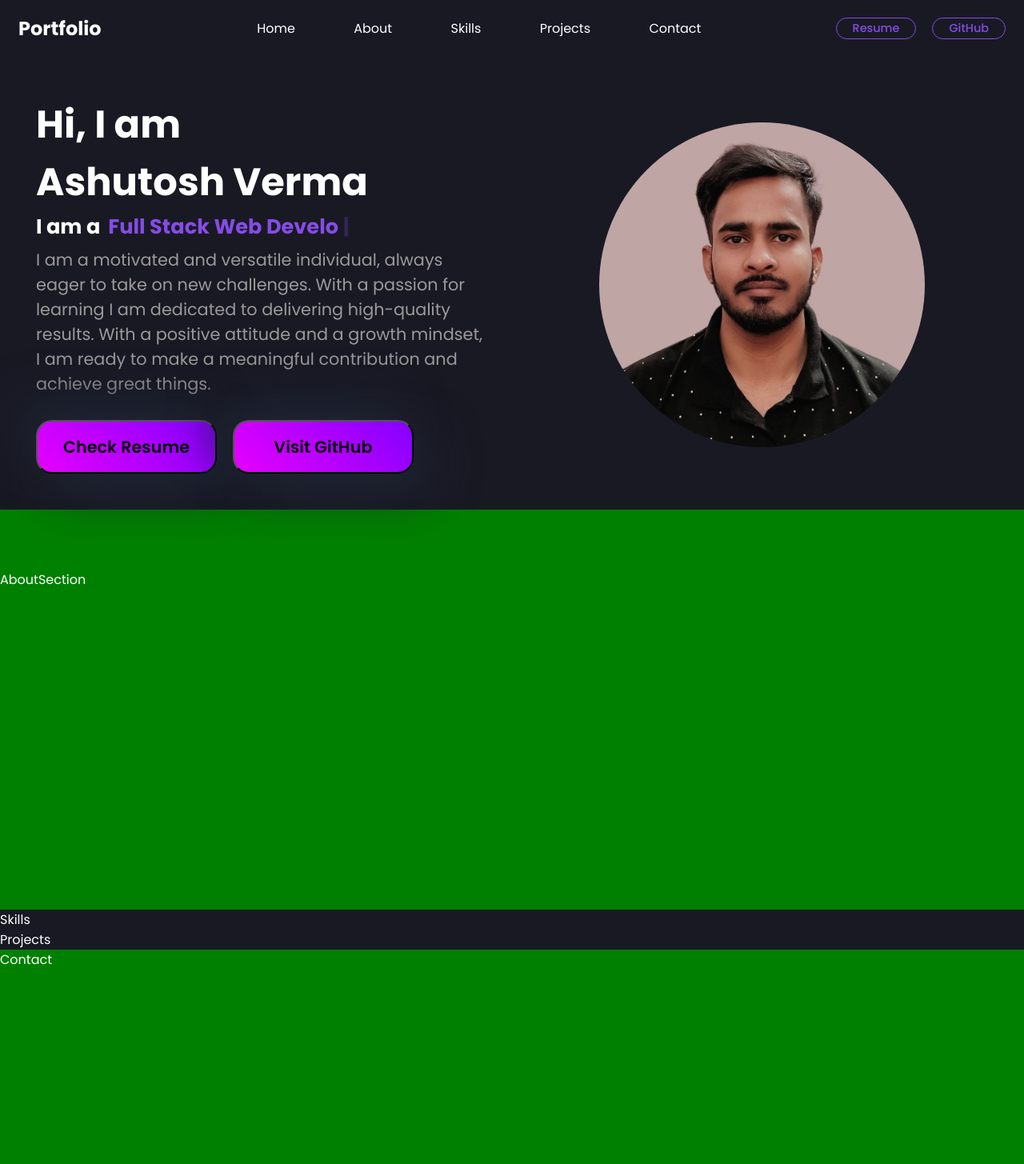
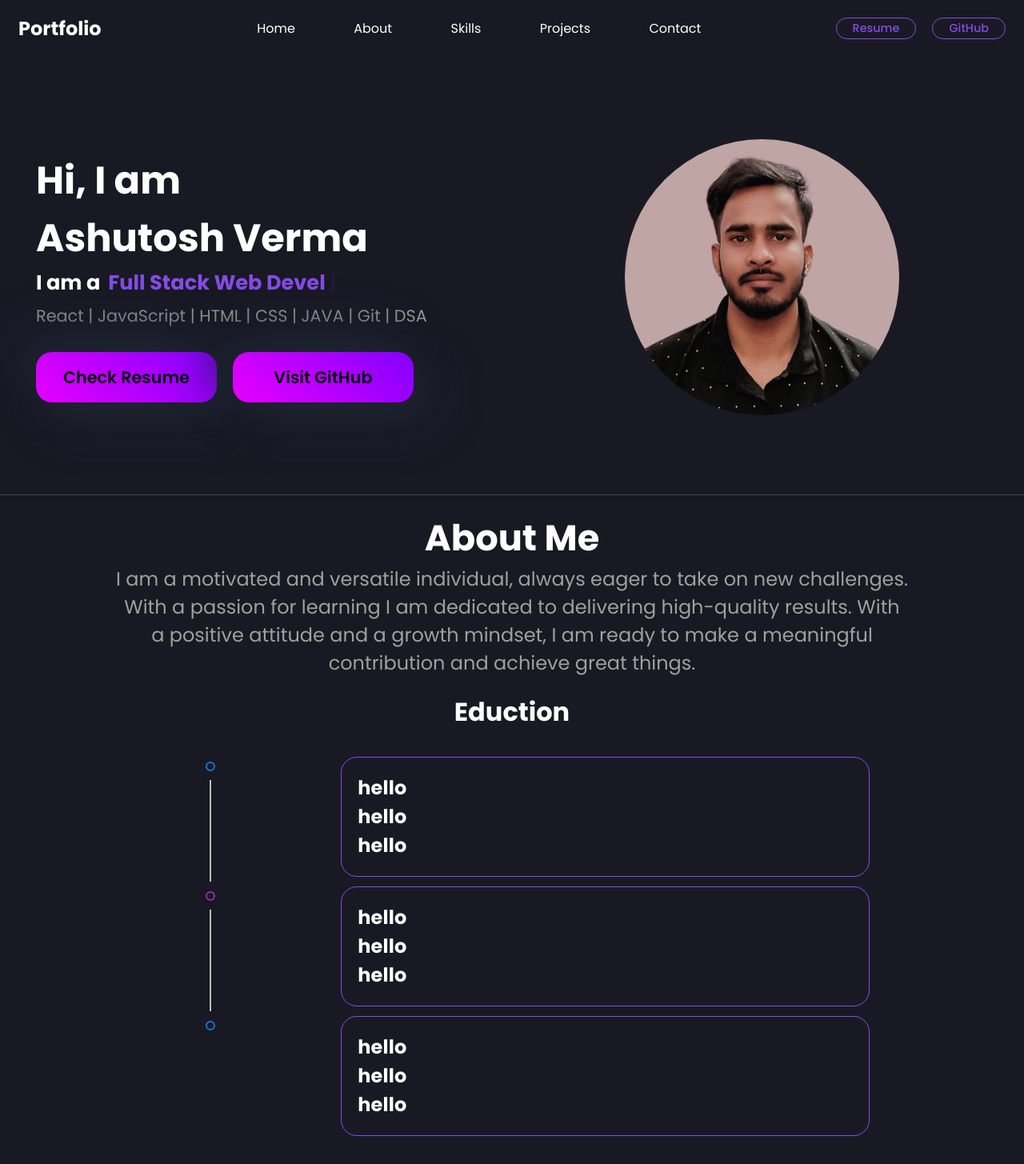
Before and after one commit to 1ashutoshverma/1ashutoshverma.github.io, a React (Vite) app: page / in a window 1280 px wide. Shown: the top 1455 px of the page at 80% size. Built offline with nearby package versions, Linux system fonts and the light colour scheme.

Commit message:
added about section

```diff
--- a/package.json
+++ b/package.json
@@ -10,6 +10,7 @@
     "preview": "vite preview"
   },
   "dependencies": {
+    "@mui/lab": "^5.0.0-alpha.148",
     "react": "^18.2.0",
     "react-dom": "^18.2.0",
     "typewriter-effect": "^2.21.0"
--- a/src/components/AboutSection/AboutSection.css
+++ b/src/components/AboutSection/AboutSection.css
@@ -1,3 +1,36 @@
 #about {
-  padding-top: 75px;
+  padding: 20px;
+  max-width: 1350px;
+  margin: auto;
+  font-size: 16px;
+  /* border: 1px solid red;
+  border-radius: 20px; */
 }
+
+#about h1 {
+  text-align: center;
+  font-size: 2.8em;
+}
+
+#about > p {
+  text-align: center;
+  max-width: 80%;
+  margin: auto;
+  font-size: 1.5em;
+  color: rgb(160, 160, 160);
+}
+.education_card > h2 {
+  text-align: center;
+  font-size: 2em;
+  padding: 20px 0;
+}
+.education_card > div {
+  margin: auto;
+}
+.education_box {
+  border: 1px solid #854ce6;
+  border-radius: 20px;
+  width: 70%;
+  padding: 20px;
+  margin: auto;
+}
--- a/src/components/AboutSection/AboutSection.jsx
+++ b/src/components/AboutSection/AboutSection.jsx
@@ -1,8 +1,82 @@
 import React from 'react'
 import "./AboutSection.css"
+import Timeline from '@mui/lab/Timeline';
+import TimelineItem from '@mui/lab/TimelineItem';
+import TimelineSeparator from '@mui/lab/TimelineSeparator';
+import TimelineConnector from '@mui/lab/TimelineConnector';
+import TimelineContent from '@mui/lab/TimelineContent';
+import TimelineDot from '@mui/lab/TimelineDot';
+import TimelineOppositeContent, {
+    timelineOppositeContentClasses,
+} from '@mui/lab/TimelineOppositeContent';
+
+
 function AboutSection() {
     return (
-        <div style={{ backgroundColor: "green", height: "500px" }} id='about' className='about section'>AboutSection</div>
+        <div id='about' className='about section'>
+            <h1>About Me</h1>
+            <p>I am a motivated and versatile individual, always eager to take on new challenges. With a passion for learning I am dedicated to delivering high-quality results. With a positive attitude and a growth mindset, I am ready to make a meaningful contribution and achieve great things.
+            </p>
+            <div className='education_card'>
+
+                <h2>Eduction</h2>
+
+                <div>
+                    {/* timeline starts here */}
+                    <Timeline
+                        sx={{
+                            [`& .${timelineOppositeContentClasses.root}`]: {
+                                flex: 0.2,
+                            },
+                        }}
+                    >
+                        <TimelineItem>
+                            <TimelineOppositeContent />
+                            <TimelineSeparator>
+                                <TimelineDot variant="outlined" color="primary" />
+                                <TimelineConnector />
+                            </TimelineSeparator>
+                            <TimelineContent>
+                                <div className='education_box'>
+                                    <h2>hello</h2>
+                                    <h2>hello</h2>
+                                    <h2>hello</h2>
+                                </div>
+                            </TimelineContent>
+                        </TimelineItem>
+                        <TimelineItem>
+                            <TimelineOppositeContent />
+                            <TimelineSeparator>
+                                <TimelineDot variant="outlined" color="secondary" />
+                                <TimelineConnector />
+                            </TimelineSeparator>
+                            <TimelineContent>
+                                <div className='education_box'>
+                                    <h2>hello</h2>
+                                    <h2>hello</h2>
+                                    <h2>hello</h2>
+                                </div>
+                            </TimelineContent>
+                        </TimelineItem>
+                        <TimelineItem>
+                            <TimelineOppositeContent />
+                            <TimelineSeparator>
+                                <TimelineDot variant="outlined" color="primary" />
+                            </TimelineSeparator>
+                            <TimelineContent>
+                                <div className='education_box'>
+                                    <h2>hello</h2>
+                                    <h2>hello</h2>
+                                    <h2>hello</h2>
+                                </div>
+                            </TimelineContent>
+                        </TimelineItem>
+                    </Timeline>
+                    {/* timeline Ends here */}
+                </div>
+            </div>
+
+        </div>
     )
 }
 
--- a/src/components/HomeSection/HomeSection.css
+++ b/src/components/HomeSection/HomeSection.css
@@ -5,13 +5,18 @@
   padding: 15px;
   padding-top: 90px;
   font-size: 16px;
+  justify-content: center;
+  align-items: center;
+  border-bottom: 1px solid rgba(156, 153, 153, 0.3);
 }
 
 #left_home {
+  margin: 70px 0;
   width: 50%;
   /* border: 1px solid red; */
   padding: 30px;
 }
+
 #left_home h1:nth-child(1) {
   font-size: 3em;
 }
@@ -42,9 +47,12 @@
   /* border: 1px solid red; */
 }
 
+#right_home {
+  /* margin: 50px 0; */
+}
 #home img {
   border-radius: 50%;
-  width: 65%;
+  width: 55%;
 }
 .home_button {
   display: flex;
@@ -58,6 +66,7 @@
   -webkit-appearance: button;
   -moz-appearance: button;
   appearance: button;
+  border: none;
   text-decoration: none;
   max-width: 300px;
   text-align: center;
@@ -105,6 +114,7 @@
   }
   #left_home {
     width: 100%;
+    margin: 20px 0;
   }
   #home img {
     border-radius: 50%;
--- a/src/components/HomeSection/HomeSection.jsx
+++ b/src/components/HomeSection/HomeSection.jsx
@@ -7,6 +7,7 @@ function HomeSection() {
     return (
         <div id='home'>
             <div id='left_home'>
+                <div>
                     <h1>Hi, I am</h1>
                     <h1 id="user-detail-name">Ashutosh Verma</h1>
                     {/* <h3>I am a Full Stack Web Developer</h3> */}
@@ -22,14 +23,15 @@ function HomeSection() {
                             />
                         </span>
                     </h3>
-                <p>I am a motivated and versatile individual, always eager to take on new challenges. With a passion for learning I am dedicated to delivering high-quality results. With a positive attitude and a growth mindset, I am ready to make a meaningful contribution and achieve great things.</p>
+                    <p>React | JavaScript | HTML | CSS | JAVA | Git | DSA</p>
                     <div className='home_button'>
                         <button>Check Resume</button>
                         <button>Visit GitHub</button>
                     </div>
                 </div>
-            <div id='right_home' className="home-img">
-                <img src="/Images/hero.jpg" alt="" />
+            </div>
+            <div id='right_home' >
+                <img src="/Images/hero.jpg" alt="" className="home-img" />
             </div>
         </div>
     )
--- a/src/components/Navbar/Navbar.jsx
+++ b/src/components/Navbar/Navbar.jsx
@@ -2,7 +2,6 @@ import React, { useState } from 'react'
 import "./Navbar.css"
 
 function Navbar() {
-
     const [burger, setBurger] = useState(false);
     return (
         <>
```
Also changed, not shown: 1 other file (tests, documents, lock files or other folders). Lines whose indentation alone changed are shown as unchanged.
